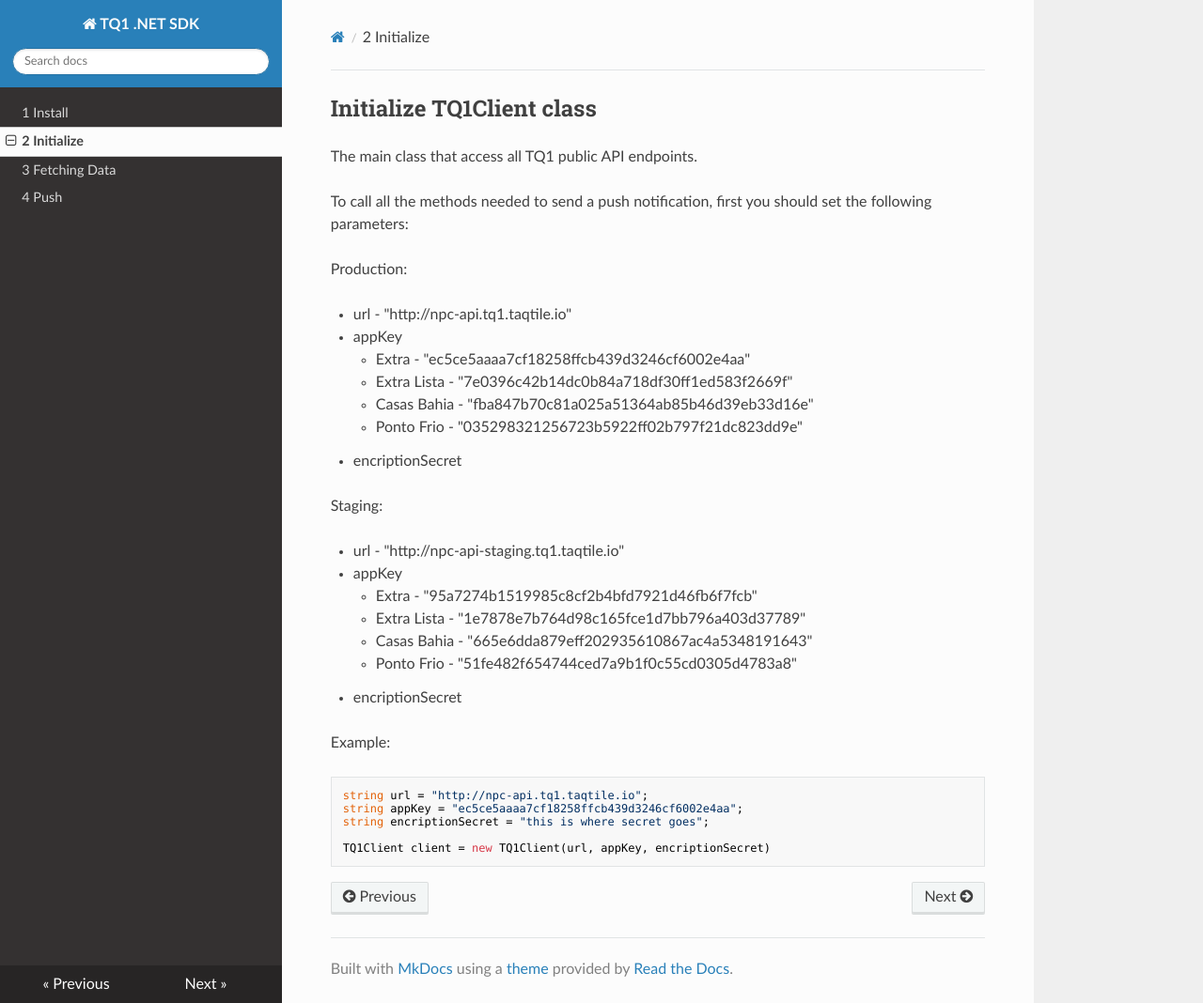
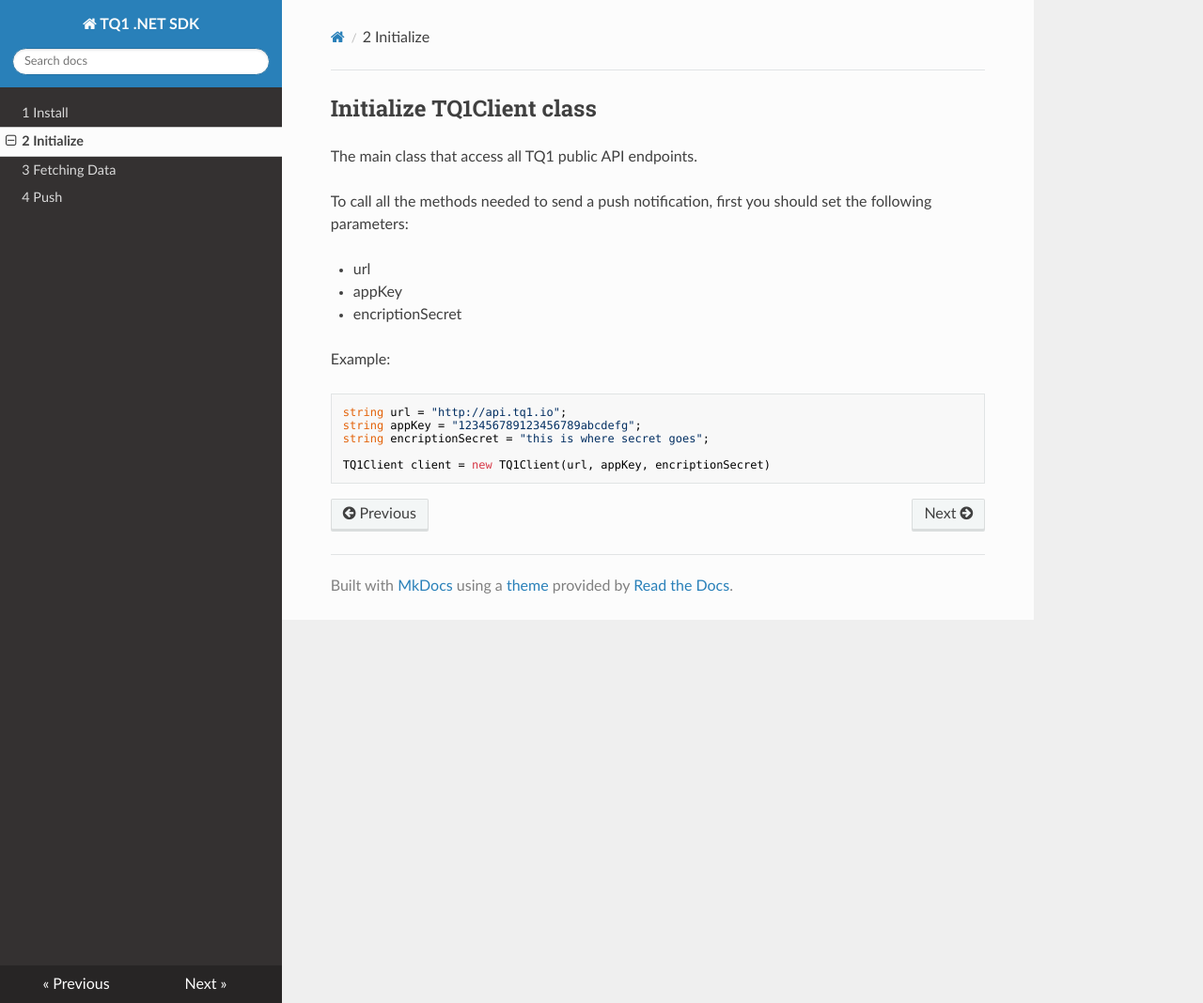
Before and after one commit to tq1/taqtile-sdk-dotnet, an MkDocs documentation site: the page built from docs/docs/2 - Initialize.md, in a window 1280 px wide and 1068 px high. Shown: the whole window at 94% size. Built offline with MkDocs 1.6.1, drawn with Linux system fonts in a browser that asks for light colours; nearby versions of some CDN libraries.

````diff
--- a/docs/docs/2 - Initialize.md
+++ b/docs/docs/2 - Initialize.md
@@ -4,31 +4,15 @@ The main class that access all TQ1 public API endpoints.
 
 To call all the methods needed to send a push notification, first you should set the following parameters:
 
-Production:
-
-  - url - "http://npc-api.tq1.taqtile.io"
+  - url
   - appKey
-    - Extra - "ec5ce5aaaa7cf18258ffcb439d3246cf6002e4aa"
-    - Extra Lista - "7e0396c42b14dc0b84a718df30ff1ed583f2669f"
-    - Casas Bahia - "fba847b70c81a025a51364ab85b46d39eb33d16e"
-    - Ponto Frio - "035298321256723b5922ff02b797f21dc823dd9e"
-  - encriptionSecret
-
-Staging:
-
-  - url - "http://npc-api-staging.tq1.taqtile.io"
-  - appKey
-    - Extra - "95a7274b1519985c8cf2b4bfd7921d46fb6f7fcb"
-    - Extra Lista - "1e7878e7b764d98c165fce1d7bb796a403d37789"
-    - Casas Bahia - "665e6dda879eff202935610867ac4a5348191643"
-    - Ponto Frio - "51fe482f654744ced7a9b1f0c55cd0305d4783a8"
   - encriptionSecret
 
 Example:
 
 ```csharp
-string url = "http://npc-api.tq1.taqtile.io";
-string appKey = "ec5ce5aaaa7cf18258ffcb439d3246cf6002e4aa";
+string url = "http://api.tq1.io";
+string appKey = "123456789123456789abcdefg";
 string encriptionSecret = "this is where secret goes";
 
 TQ1Client client = new TQ1Client(url, appKey, encriptionSecret)
````
Also changed, not shown: docs/index.md (+1 -1 lines).
